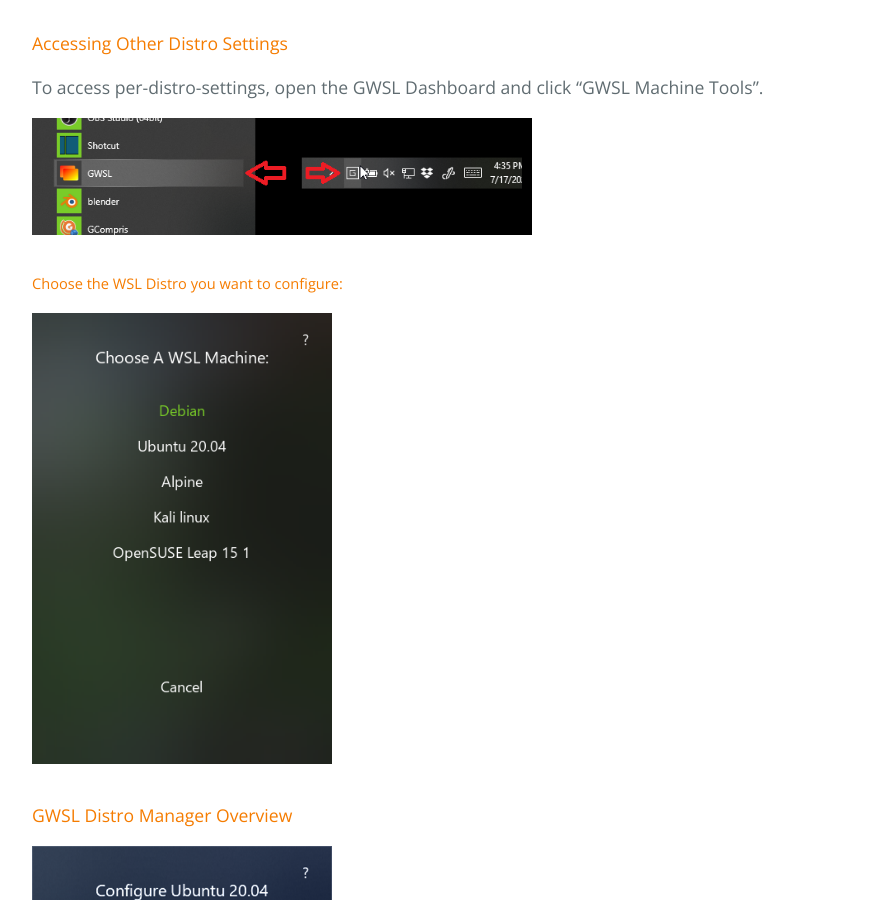
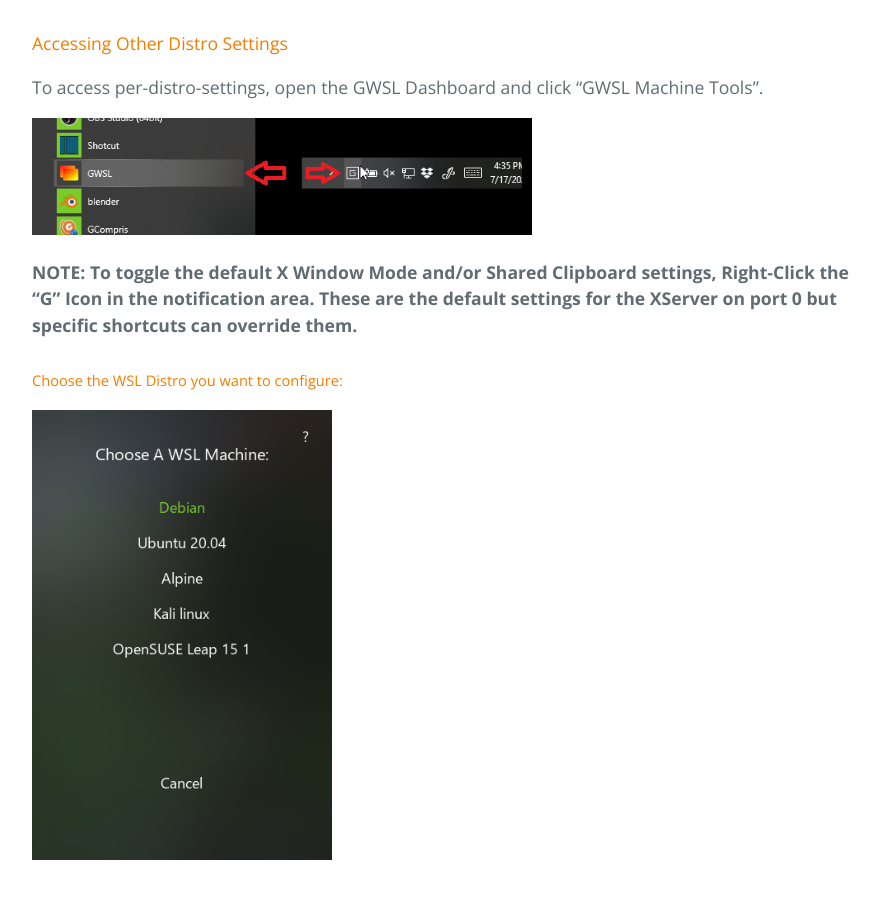
Before and after one commit to Opticos/gwsl, a Jekyll site: the page built from tutorials/manual.md, in a window 1280 px wide and 900 px high, scrolled down 3263 px. Shown: the whole window, without its empty margins (192-1072 px from the left). Built offline with Jekyll 4.4.1, drawn with Linux system fonts in a browser that asks for light colours; the repository's description, which GitHub fills in, is left out.

Commit message:
Update manual.md

```diff
--- a/tutorials/manual.md
+++ b/tutorials/manual.md
@@ -80,6 +80,9 @@ To access per-distro-settings, open the GWSL Dashboard and click "GWSL Machine T
 
 
 <img src="https://opticos.github.io/gwsl/tutorials/dashboardlink.png" width="500">
+
+
+**NOTE: To toggle the default X Window Mode and/or Shared Clipboard settings, Right-Click the "G" Icon in the notification area. These are the default settings for the XServer on port 0 but specific shortcuts can override them.**
 
 
 ##### Choose the WSL Distro you want to configure:
```
